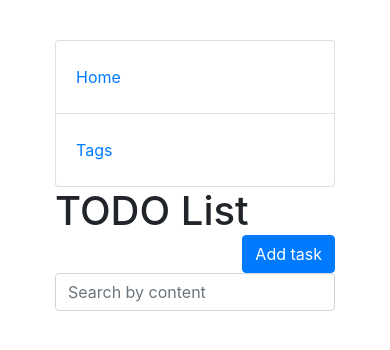
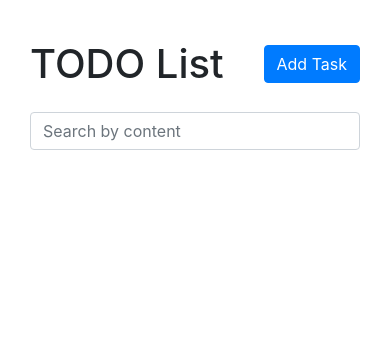
Before and after one commit to BohdanKuzik/Todo_List, a Django app: page /tasks/ in a window 390 px wide. Shown: the top 350 px of the page. Run offline with Django 5.2, Linux system fonts and the light colour scheme; data that the repository does not hold is empty; some libraries are stand-ins or nearby versions.

Commit message:
fix files incex.html and base.html

```diff
--- a/static/css/styles.css
+++ /dev/null
@@ -1,11 +0,0 @@
-body {
-    margin: 40px;
-}
-
-.col-sm-3 {
-    padding-right: 100px;
-}
-
-.list-group-item {
-    padding: 1.5rem 1.25rem;
-}
--- a/templates/base.html
+++ b/templates/base.html
@@ -7,22 +7,22 @@
         href="https://cdn.jsdelivr.net/npm/bootstrap@4.5.3/dist/css/bootstrap.min.css"
         integrity="sha384-TX8t27EcRE3e/ihU7zmQxVncDAy5uIKz4rEkgIXeMed4M0jlfIDPvg6uqKI2xXr2"
         crossorigin="anonymous">
-  {% load static %}
-  <link rel="stylesheet" href="/static/css/styles.css">
+
 </head>
 <body>
 
 <div class="container-fluid mt-3">
   <div class="row">
-    <div class="col-sm-2">
-      {% include "includes/sidebar.html" %}
-    </div>
-    <div class="col-sm-10">
+    <nav class="col-md-2 d-none d-md-block bg-light sidebar">
+      <div class="sidebar-sticky">
+        {% include "includes/sidebar.html" %}
+      </div>
+    </nav>
+    <main role="main" class="col-md-9 ml-sm-auto col-lg-10 px-md-4">
       {% block content %}{% endblock %}
-    </div>
+    </main>
   </div>
 </div>
 
-
 </body>
 </html>
--- a/templates/catalog/task_list.html
+++ b/templates/catalog/task_list.html
@@ -2,47 +2,49 @@
 {% load crispy_forms_filters %}
 
 {% block content %}
-  <h1>
-    TODO List
-    <a href="{% url 'catalog:task-create' %}" class="btn btn-primary" style="float: right">Add task</a>
-  </h1>
-  <br>
-  <form method="get" action="">
+  <div class="container mt-4">
+    <div class="d-flex justify-content-between align-items-center mb-4">
+      <h1 class="mb-0">TODO List</h1>
+      <a href="{% url 'catalog:task-create' %}" class="btn btn-primary">Add Task</a>
+    </div>
+
+    <form method="get" action="" class="mb-4">
       {{ form|crispy }}
     </form>
-  <div class="tasks-block">
+
+    <div class="list-group">
       {% for task in task_list %}
-      <div class="task">
-        <h4>
+        <div class="list-group-item list-group-item-action mb-2">
+          <div class="d-flex w-100 justify-content-between">
+            <h4 class="mb-1">
               {{ task }}
               {% if task.is_done %}
-            <span style="color: green">Done</span>
-            <a href="{% url "catalog:toggle-complete" task.id %}" class="btn btn-secondary" style="float: right">Undo</a>
+                <span class="badge badge-success">Done</span>
+                <a href="{% url 'catalog:toggle-complete' task.id %}" class="btn btn-outline-secondary btn-sm ml-2">Undo</a>
               {% else %}
-            <span style="color: red">
-              Not done
-              {% if task.is_past_deadline %}
-                | Past deadline!
-              {% endif %}
-            </span>
-            <a href="{% url "catalog:toggle-complete" task.id %}" class="btn btn-success" style="float: right">Complete</a>
+                <span class="badge badge-danger">Not done{% if task.is_past_deadline %} | Past deadline!{% endif %}</span>
+                <a href="{% url 'catalog:toggle-complete' task.id %}" class="btn btn-outline-success btn-sm ml-2">Complete</a>
               {% endif %}
             </h4>
-        <small>
+          </div>
+          <small class="text-muted">
             Created: {{ task.created_at }}
             {% if task.deadline %}
-            <span style="color: #af0000; font-weight: bold">Deadline: {{ task.deadline }}</span>
+              <span class="text-danger font-weight-bold">Deadline: {{ task.deadline }}</span>
             {% endif %}
           </small>
-        <p class="text-muted">Tags:
+          <p class="mb-1 text-muted">
+            Tags:
             {% for tag in task.tags.all %}
-          #{{ tag }}
+              <span class="badge badge-primary">#{{ tag }}</span>
             {% endfor %}
-        <a href="{% url "catalog:task-update" task.id %}">Update</a>
-        <a href="{% url "catalog:task-delete" task.id %}" style="color: red">Delete</a>
           </p>
-        <hr>
+          <div class="d-flex justify-content-end">
+            <a href="{% url 'catalog:task-update' task.id %}" class="btn btn-outline-info btn-sm mr-2">Update</a>
+            <a href="{% url 'catalog:task-delete' task.id %}" class="btn btn-outline-danger btn-sm">Delete</a>
+          </div>
         </div>
       {% endfor %}
     </div>
+  </div>
 {% endblock %}
```
Also changed, not shown: templates/catalog/tag_list.html (+12 -8 lines). Lines whose indentation alone changed are shown as unchanged.
